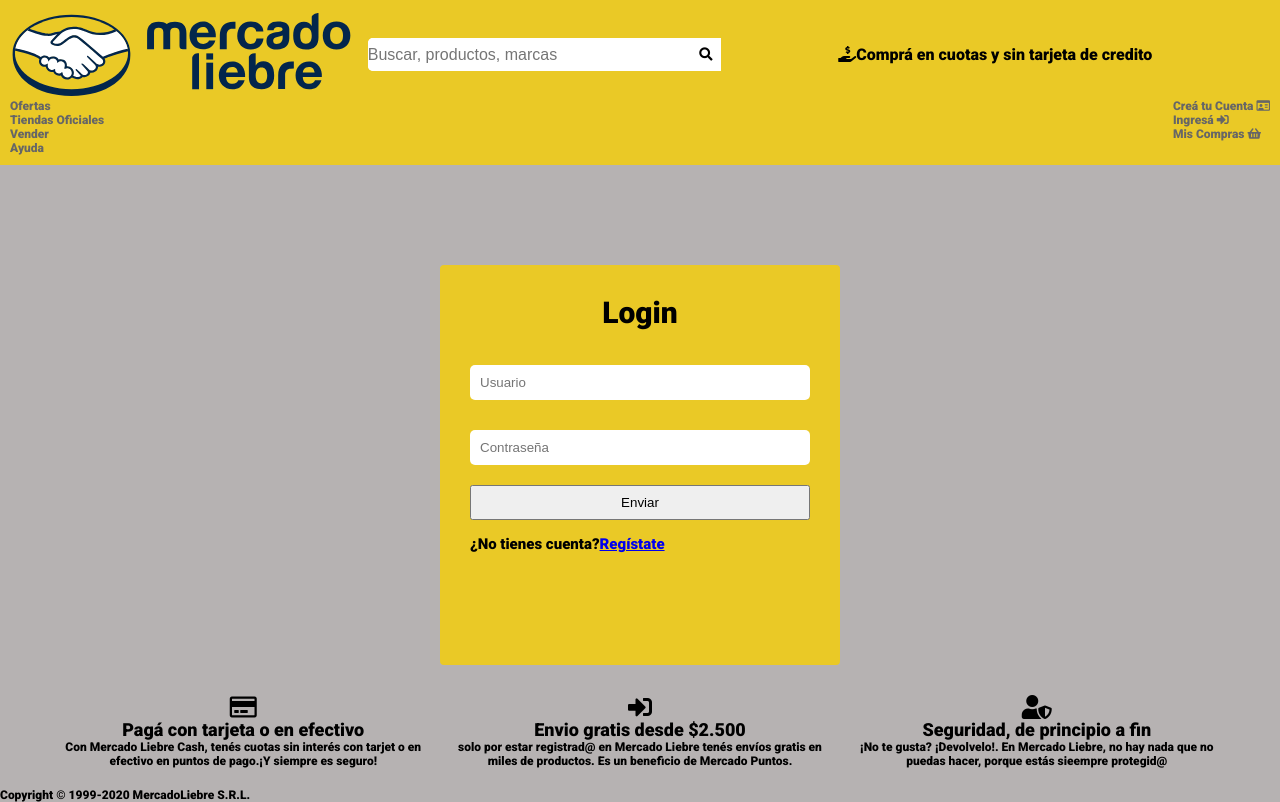
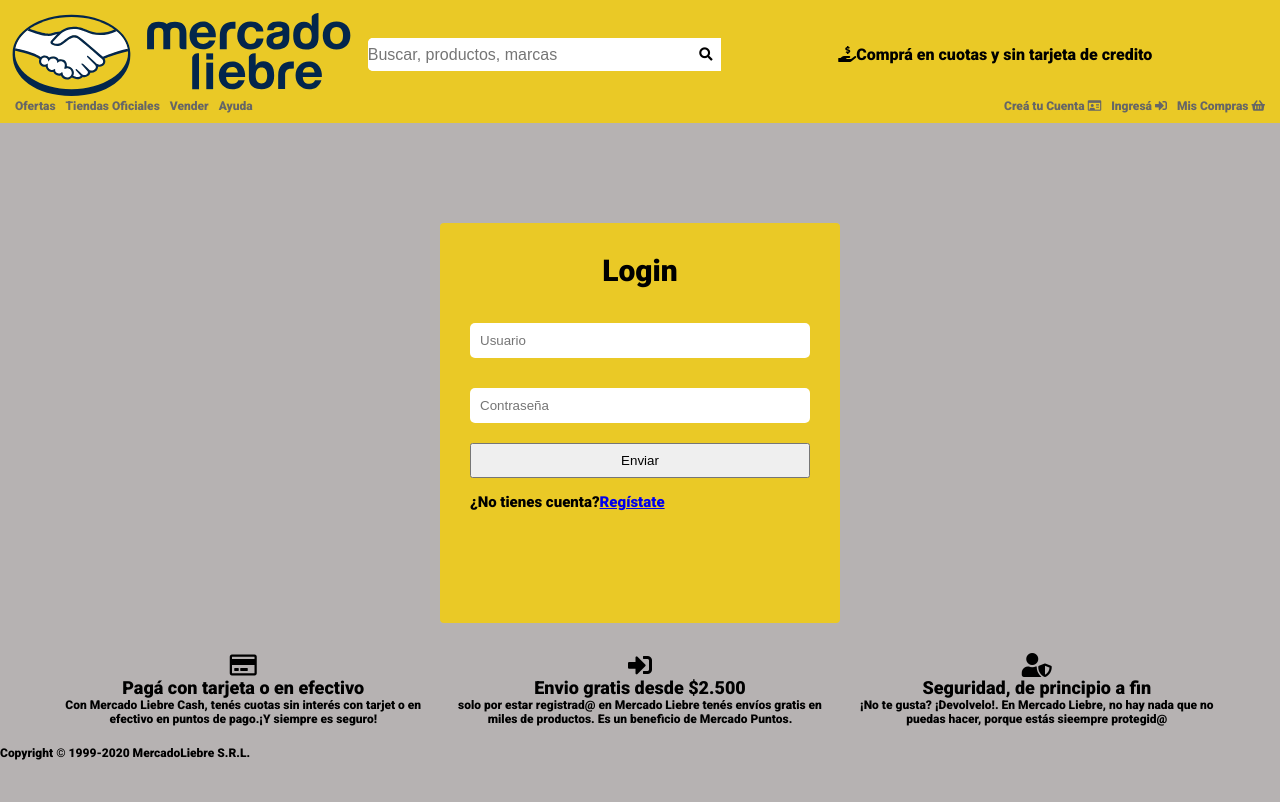
Before and after one commit to paoguzmanok/Mercado-Liebre, a website: page views/login.html in a window 1280 px wide. Drawn offline with Linux system fonts and the light colour scheme; files whose address does not match are found by name; a web font is replaced by a local one.

Commit message:
corrige nav de login

```diff
--- a/views/login.html
+++ b/views/login.html
@@ -52,23 +52,23 @@
       </div>
 
       <nav class="nav-list">
-        <ul class="nav-list-1">
-          <li><a href="#">Ofertas </a></li>
-          <li><a href="#">Tiendas Oficiales</a></li>
-          <li><a href="#">Vender</a></li>
-          <li><a href="#">Ayuda</a></li>
+        <ul class="nav-menu">
+          <li class="nav-link"><a href="#">Ofertas </a></li>
+          <li class="nav-link"><a href="#">Tiendas Oficiales</a></li>
+          <li class="nav-link"><a href="#">Vender</a></li>
+          <li class="nav-link"><a href="#">Ayuda</a></li>
         </ul>
 
-        <ul class="nav-list-2">
-          <li>
+        <ul class="nav-menu">
+          <li class="nav-link">
             <a href="register"
               >Creá tu Cuenta <i class="far fa-id-card"></i>
             </a>
           </li>
-          <li>
+          <li class="nav-link">
             <a href="login">Ingresá <i class="fas fa-sign-in-alt"></i></a>
           </li>
-          <li>
+          <li class="nav-link">
             <a href="#">Mis Compras <i class="fas fa-shopping-basket"></i> </a>
           </li>
         </ul>
@@ -106,7 +106,7 @@
     </main>
     <footer class="footer">
       <section class="full-Footer">
-        <div  class="footer-division"  >
+        <div class="footer-division">
           <i class="far fa-credit-card"></i>
           <h2><strong>Pagá con tarjeta o en efectivo</strong></h2>
           <p class="p-footer">
@@ -119,16 +119,16 @@
 
           <h2><strong>Envio gratis desde $2.500</strong></h2>
           <p class="p-footer">
-        solo por estar registrad@ en Mercado Liebre tenés envíos gratis en miles
-        de productos. Es un beneficio de Mercado Puntos.
+            solo por estar registrad@ en Mercado Liebre tenés envíos gratis en
+            miles de productos. Es un beneficio de Mercado Puntos.
           </p>
         </div>
         <div class="footer-division">
           <i class="fas fa-user-shield"></i>
           <h2><strong>Seguridad, de principio a fin</strong></h2>
           <p class="p-footer">
-        ¡No te gusta? ¡Devolvelo!. En Mercado Liebre, no hay nada que no puedas
-        hacer, porque estás sieempre protegid@
+            ¡No te gusta? ¡Devolvelo!. En Mercado Liebre, no hay nada que no
+            puedas hacer, porque estás sieempre protegid@
           </p>
         </div>
       </section>
```
Lines whose indentation alone changed are shown as unchanged.
